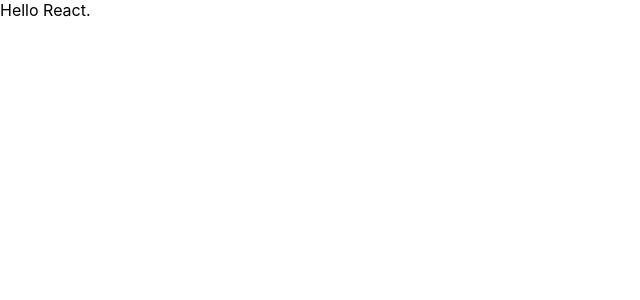
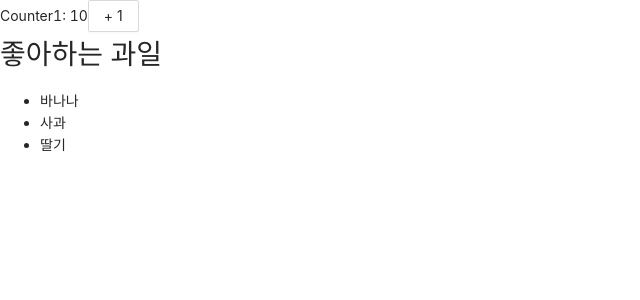
Before and after one commit to PilYeooong/react-tutorial, a React (Create React App) app: page / in a window 1280 px wide. Shown: the top 300 px of the page, without its empty margins (0-640 px from the left). Built offline with nearby package versions, Linux system fonts and the light colour scheme.

Commit message:
ADD: 컴포넌트 생성 및 antdesign 사용해보기

```diff
--- a/package.json
+++ b/package.json
@@ -6,6 +6,7 @@
     "@testing-library/jest-dom": "^4.2.4",
     "@testing-library/react": "^9.3.2",
     "@testing-library/user-event": "^7.1.2",
+    "antd": "^4.1.1",
     "react": "^16.13.1",
     "react-dom": "^16.13.1",
     "react-scripts": "3.4.1"
--- a/src/App.css
+++ b/src/App.css
@@ -1,38 +1 @@
-.App {
-  text-align: center;
-}
-
-.App-logo {
-  height: 40vmin;
-  pointer-events: none;
-}
-
-@media (prefers-reduced-motion: no-preference) {
-  .App-logo {
-    animation: App-logo-spin infinite 20s linear;
-  }
-}
-
-.App-header {
-  background-color: #282c34;
-  min-height: 100vh;
-  display: flex;
-  flex-direction: column;
-  align-items: center;
-  justify-content: center;
-  font-size: calc(10px + 2vmin);
-  color: white;
-}
-
-.App-link {
-  color: #61dafb;
-}
-
-@keyframes App-logo-spin {
-  from {
-    transform: rotate(0deg);
-  }
-  to {
-    transform: rotate(360deg);
-  }
-}
+@import '~antd/dist/antd.css'; /* // nodemodules의 경로탐색 */
--- a/src/App.js
+++ b/src/App.js
@@ -1,11 +1,53 @@
 import React from 'react';
 
 import 'App.css';
+import { Button } from 'antd';
+
+class Counter1 extends React.Component {
+  state = {
+    value: this.props.initialValue,
+  }
+
+  onClick = () => {
+    const { value } = this.state;
+    this.setState({ value: value + 1 });
+  };
+
+  render() {
+    const { value } = this.state;
+    return (
+      <div>
+        Counter1: {value}
+        <Button onClick={this.onClick}>+ 1</Button>
+      </div>
+    );
+  }
+}
+
+class FruitComponent extends React.Component {
+  render() {
+
+    return (
+      <div>
+        <h1>좋아하는 과일</h1>
+        <ul>
+          {
+            this.props.fruits.map((name, index) => (
+              <li key={index}>{name}</li>
+            ))
+          }
+        </ul>
+      </div>
+    );
+  }
+}
 
 function App() {
+  const fruits = ["바나나", "사과", "딸기"]
   return (
     <div>
-      Hello React.
+      <Counter1 initialValue={10}></Counter1>
+      <FruitComponent fruits={fruits} />
     </div>
   );
 }
```
Also changed, not shown: 1 other file (tests, documents, lock files or other folders).
